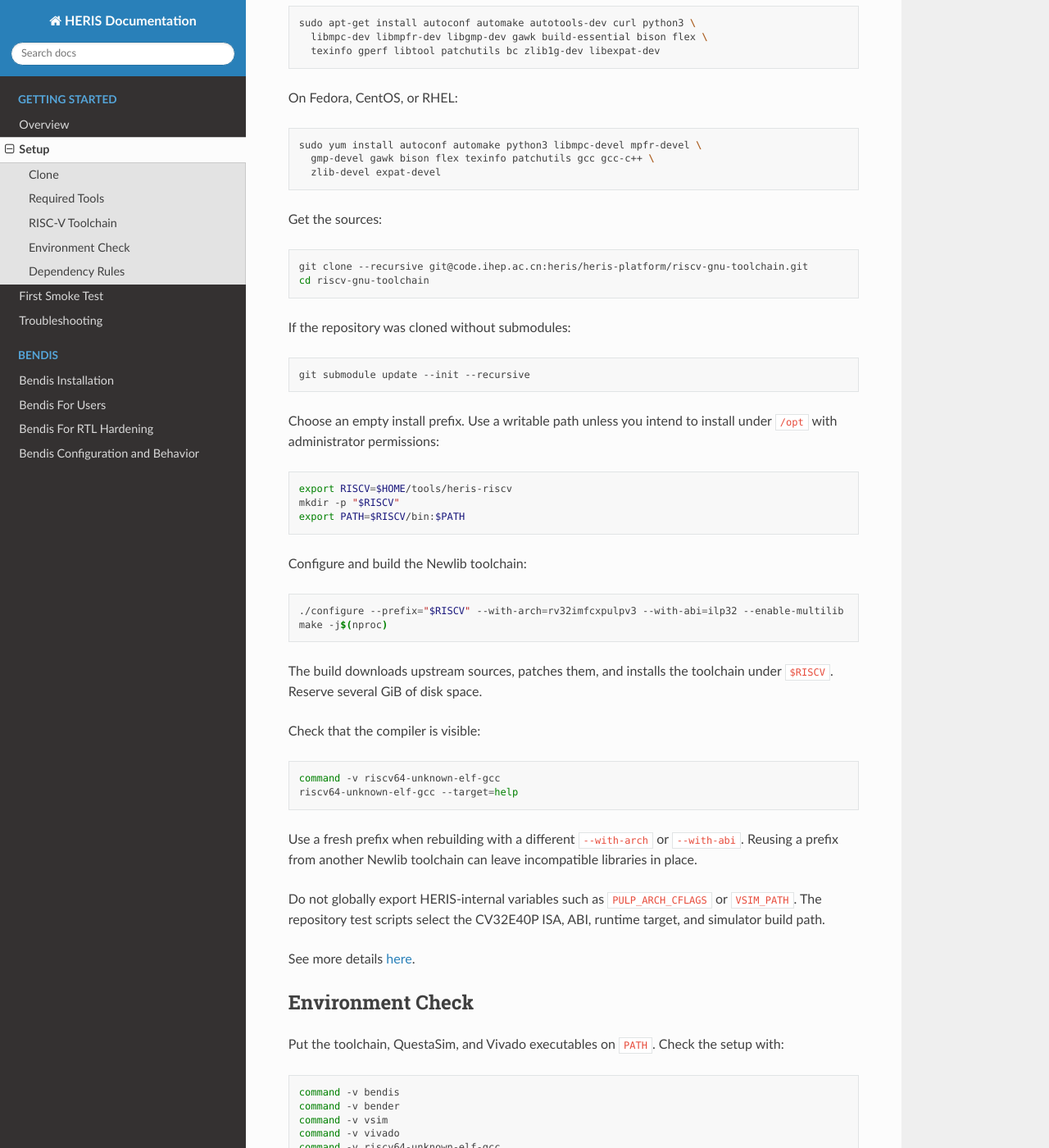
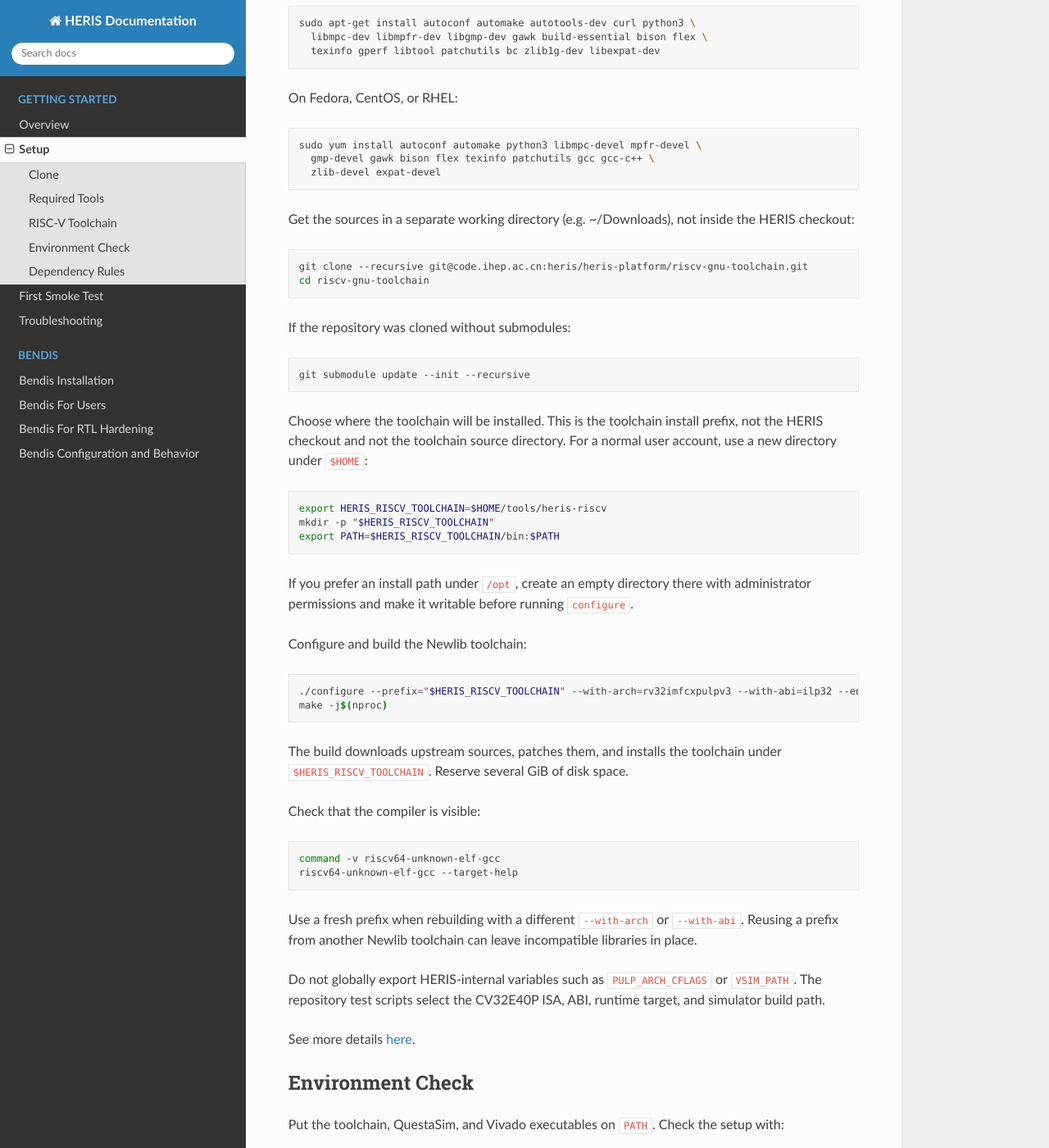
Before and after one commit to albertc9/HERIS-Doc, a Sphinx documentation site: the page built from docs/source/getting-started/setup.rst, in a window 1280 px wide and 1400 px high, scrolled down 1029 px. Shown: the whole window at 82% size. Built offline with Sphinx 7.4.7 and the Read the Docs theme 3.1.0, drawn with Linux system fonts in a browser that asks for light colours; pages that are not in the unit, such as notebooks, are missing from menus.

Commit message:
update toolchain

```diff
--- a/docs/source/getting-started/setup.rst
+++ b/docs/source/getting-started/setup.rst
@@ -58,7 +58,7 @@
      gmp-devel gawk bison flex texinfo patchutils gcc gcc-c++ \
      zlib-devel expat-devel
 
-Get the sources:
+Get the sources in a separate working directory (e.g. ~/Downloads), not inside the HERIS checkout:
 
 .. code-block:: sh
 
@@ -71,31 +71,36 @@
 
    git submodule update --init --recursive
 
-Choose an empty install prefix. Use a writable path unless you intend to install
-under ``/opt`` with administrator permissions:
+Choose where the toolchain will be installed. This is the toolchain install
+prefix, not the HERIS checkout and not the toolchain source directory. For a
+normal user account, use a new directory under ``$HOME``:
 
 .. code-block:: sh
 
-   export RISCV=$HOME/tools/heris-riscv
-   mkdir -p "$RISCV"
-   export PATH=$RISCV/bin:$PATH
+   export HERIS_RISCV_TOOLCHAIN=$HOME/tools/heris-riscv
+   mkdir -p "$HERIS_RISCV_TOOLCHAIN"
+   export PATH=$HERIS_RISCV_TOOLCHAIN/bin:$PATH
+
+If you prefer an install path under ``/opt``, create an empty directory there
+with administrator permissions and make it writable before running
+``configure``.
 
 Configure and build the Newlib toolchain:
 
 .. code-block:: sh
 
-   ./configure --prefix="$RISCV" --with-arch=rv32imfcxpulpv3 --with-abi=ilp32 --enable-multilib
+   ./configure --prefix="$HERIS_RISCV_TOOLCHAIN" --with-arch=rv32imfcxpulpv3 --with-abi=ilp32 --enable-multilib
    make -j$(nproc)
 
 The build downloads upstream sources, patches them, and installs the toolchain
-under ``$RISCV``. Reserve several GiB of disk space.
+under ``$HERIS_RISCV_TOOLCHAIN``. Reserve several GiB of disk space.
 
 Check that the compiler is visible:
 
 .. code-block:: sh
 
    command -v riscv64-unknown-elf-gcc
-   riscv64-unknown-elf-gcc --target=help
+   riscv64-unknown-elf-gcc --target-help
 
 Use a fresh prefix when rebuilding with a different ``--with-arch`` or
 ``--with-abi``. Reusing a prefix from another Newlib toolchain can leave
```
